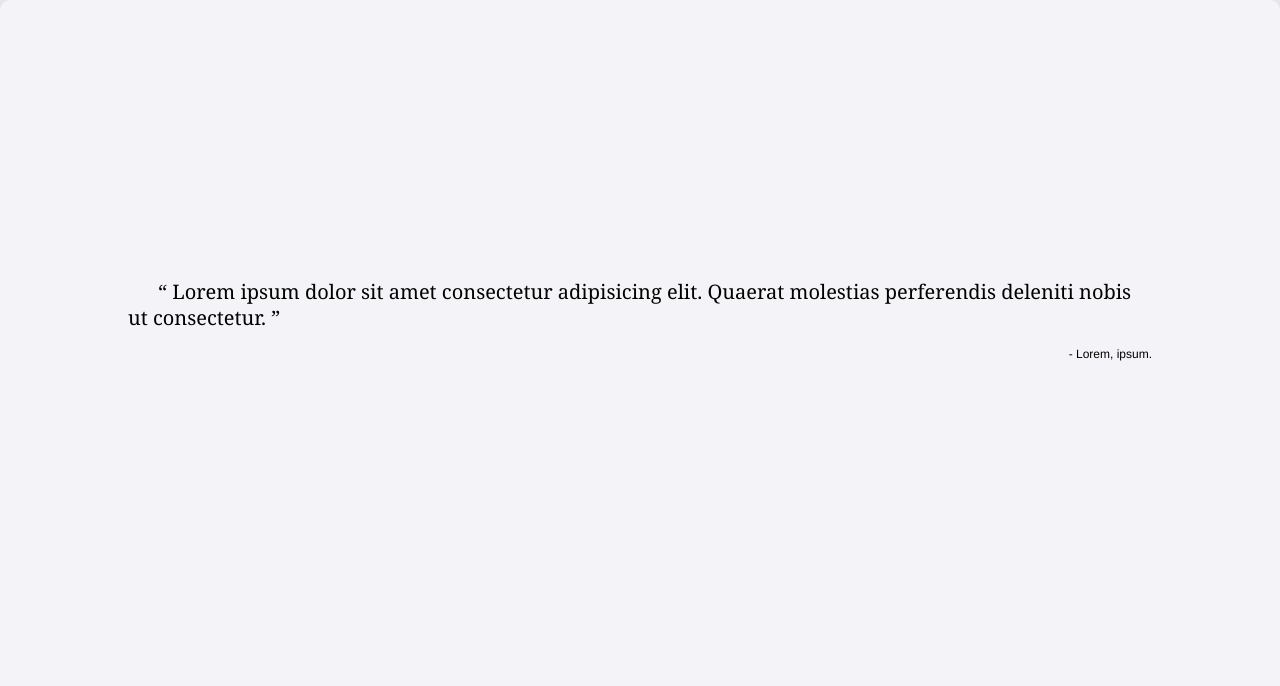
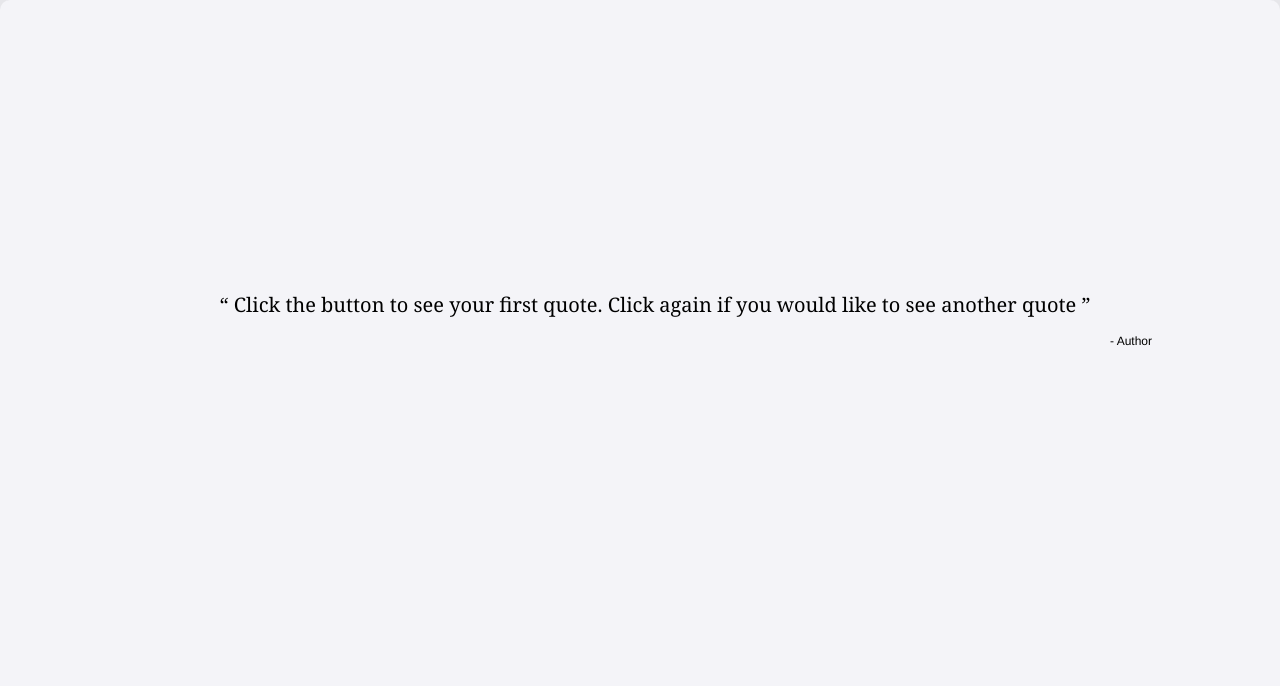
Before and after one commit to mikhail-zapolskyi/randomQuoteMachine, a plain HTML site: page index.html in a window 1280 px wide. Shown: the top 686 px of the page. Drawn offline with nearby package versions, Linux system fonts and the light colour scheme.

Commit message:
added readme.md file

```diff
--- a/index.html
+++ b/index.html
@@ -14,8 +14,8 @@
      <main id="main">
           <div id="quote-box">
                <div id="quote-box--content">
-                    <p id="text">Lorem ipsum dolor sit amet consectetur adipisicing elit. Quaerat molestias perferendis deleniti nobis ut consectetur.</p>
-                    <p id="author">Lorem, ipsum.</p>
+                    <p id="text">Click the button to see your first quote. Click again if you would like to see another quote</p>
+                    <p id="author">Author</p>
                </div>
                <a href="https://twitter.com/intent/tweet" target="_blank" id="tweet-quote" class="btn"><i class="bi bi-twitter"></i></a>
                <input id="new-quote" type="button" value="New Quote" class="btn"/>
```
Also changed, not shown: 1 other file.
